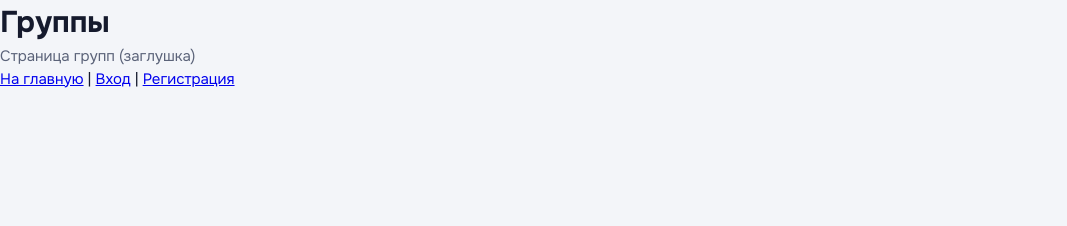
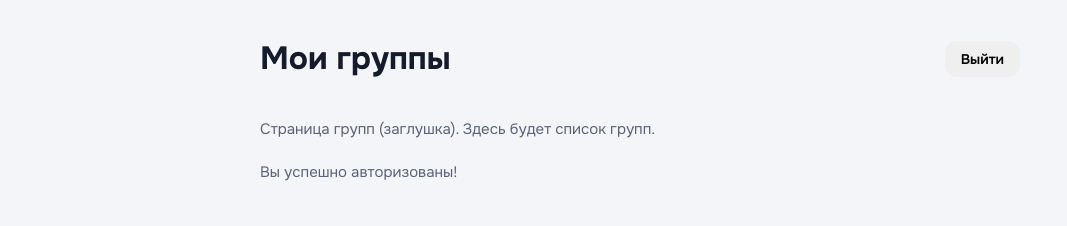
Before and after one commit to shimmerycoinage/studybuddy, a website built with Vite: page frontend/src/pages/groups.html in a window 1280 px wide. Shown: the whole page, without its empty margins (0-1067 px from the left). Built offline with nearby package versions, Linux system fonts and the light colour scheme.

Commit message:
feat(SB-8): добавить утилиту авторизации, защиту страниц и кнопку выхода, обновить документацию

```diff
--- a/frontend/src/pages/groups.html
+++ b/frontend/src/pages/groups.html
@@ -8,12 +8,23 @@
     <link rel="preconnect" href="https://fonts.gstatic.com" crossorigin />
     <link href="https://fonts.googleapis.com/css2?family=Onest:wght@400;500;600;700&display=swap" rel="stylesheet" />
     <link rel="stylesheet" href="/src/styles/style.css" />
+    <link rel="stylesheet" href="/src/styles/auth.css" />
   </head>
   <body>
-    <h1>Группы</h1>
-    <p>Страница групп (заглушка)</p>
-    <a href="/">На главную</a> |
-    <a href="/pages/login.html">Вход</a> |
-    <a href="/pages/register.html">Регистрация</a>
+    <main class="auth-container" style="max-width: 800px;">
+        <header style="display: flex; justify-content: space-between; align-items: center; margin-bottom: 20px;">
+            <h1 style="margin: 0;">Мои группы</h1>
+            <button id="logout-btn" class="btn btn-outline" style="height: 36px; padding: 0 16px; font-size: 14px;">
+              Выйти
+            </button>
+        </header>
+        <p>Страница групп (заглушка). Здесь будет список групп.</p>
+        <p>Вы успешно авторизованы!</p>
+      </main>
+      <script type="module">
+        import { requireAuth, logout } from '../utils/auth.js';
+        requireAuth();
+        document.getElementById('logout-btn').addEventListener('click', logout);
+    </script>
   </body>
 </html>
--- /dev/null
+++ b/frontend/src/utils/auth.js
@@ -0,0 +1,14 @@
+export function isAuthenticated() {
+  return !!localStorage.getItem('access_token');
+}
+
+export function requireAuth() {
+  if (!isAuthenticated()) {
+    window.location.href = '/src/pages/login.html';
+  }
+}
+
+export function logout() {
+  localStorage.removeItem('access_token');
+  window.location.href = '/src/pages/login.html';
+}
```
Also changed, not shown: frontend/README.md.
